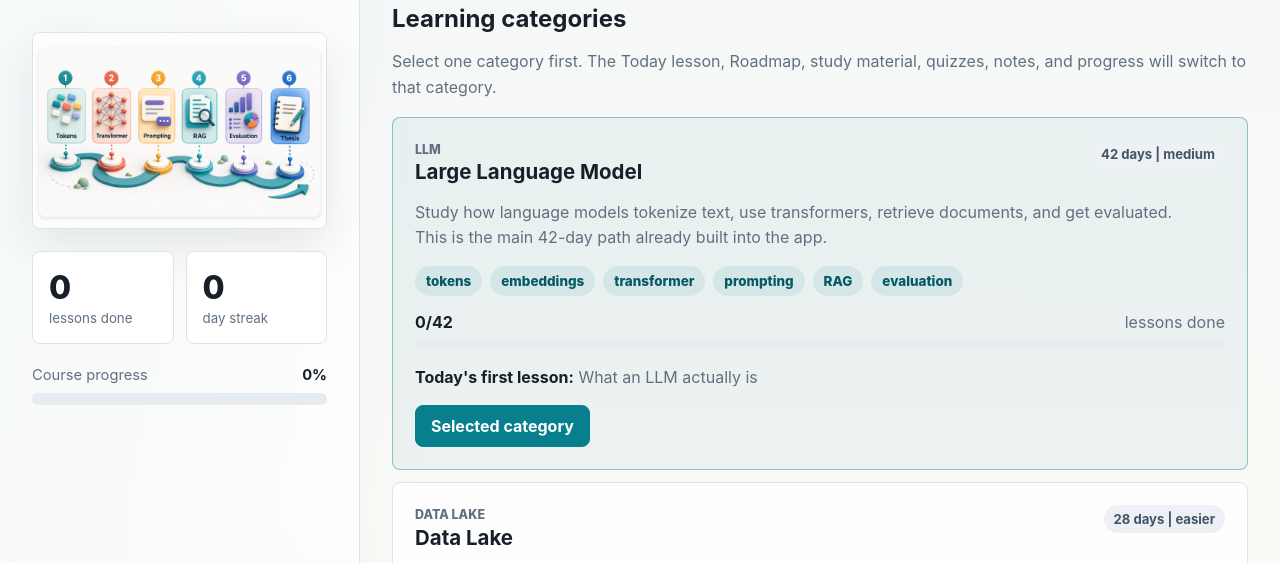
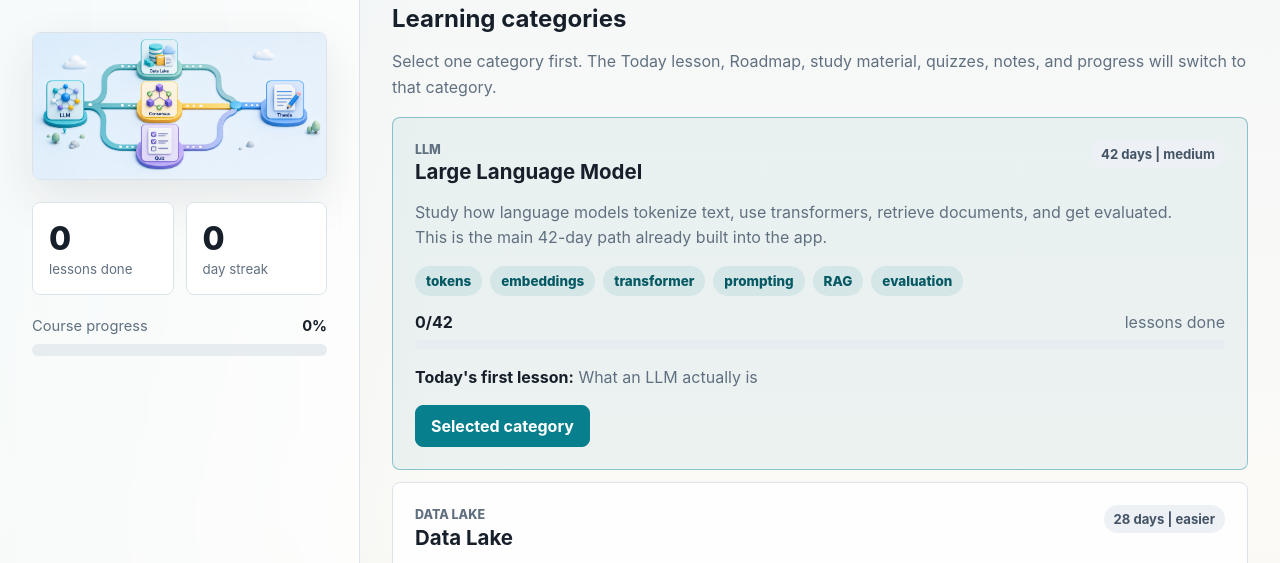
Before and after one commit to lianweiyue3-netizen/llm-learning-map, a plain HTML site: page index.html in a window 1280 px wide. Shown: the part 201-764 px from the top of the page. Drawn offline with Linux system fonts and the light colour scheme.

Commit message:
Replace sidebar with CS roadmap image

```diff
--- a/index.html
+++ b/index.html
@@ -15,7 +15,7 @@
           <p class="subtitle">Daily thesis paths for LLM, Data Lake, and Blockchain Consensus.</p>
         </div>
 
-        <img class="stack-visual" src="assets/llm-roadmap-ai-labeled.png" alt="AI-generated roadmap illustration labeled Tokens, Transformer, Prompting, RAG, Evaluation, and Thesis">
+        <img class="stack-visual" src="assets/cs-thesis-roadmap-ai.png" alt="AI-generated CS thesis roadmap illustration labeled LLM, Data Lake, Consensus, Quiz, and Thesis">
 
         <div class="stats-grid" aria-label="Progress statistics">
           <div>
```
Also changed, not shown: assets/cs-thesis-roadmap-ai.png (added), 2 other files.
